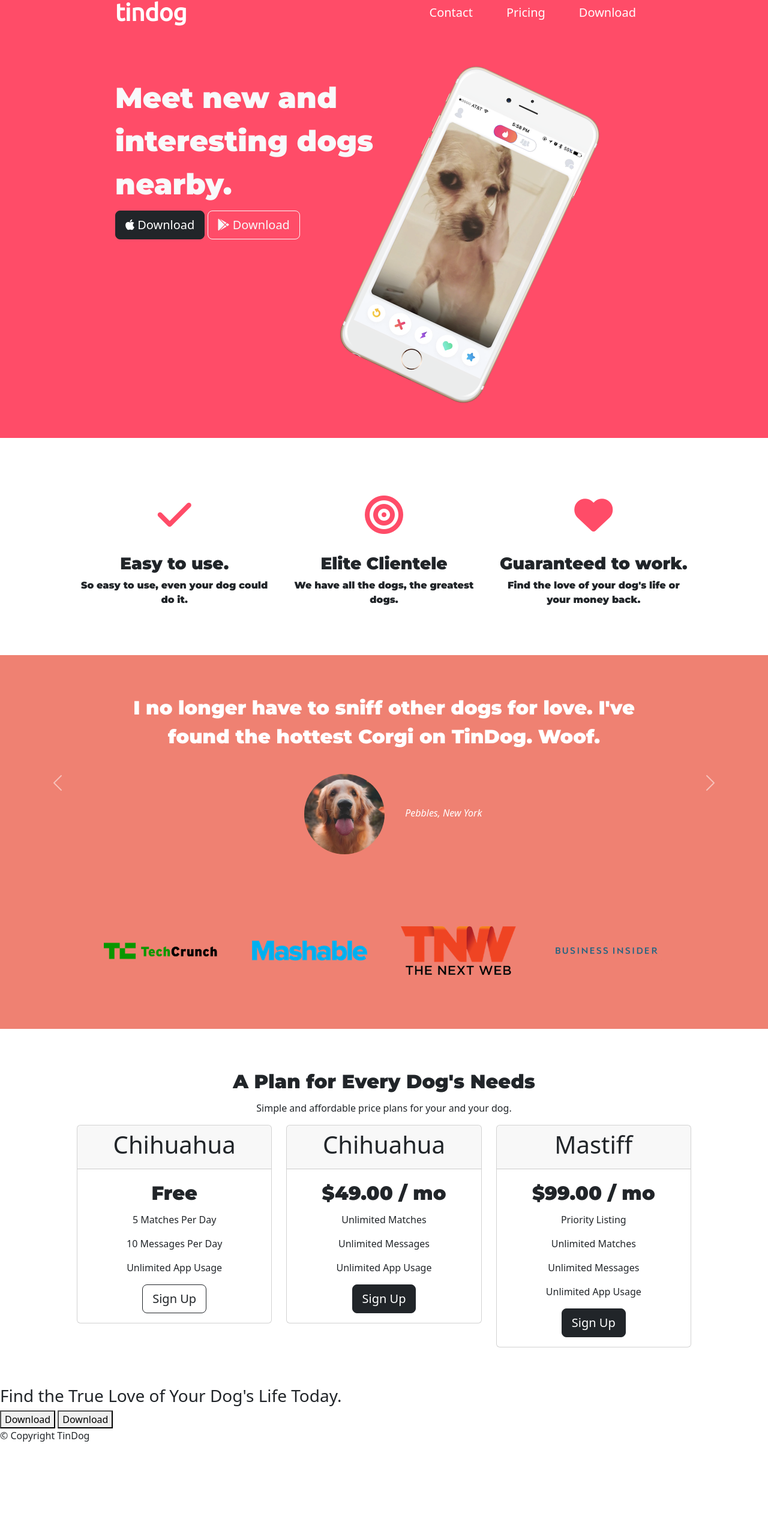
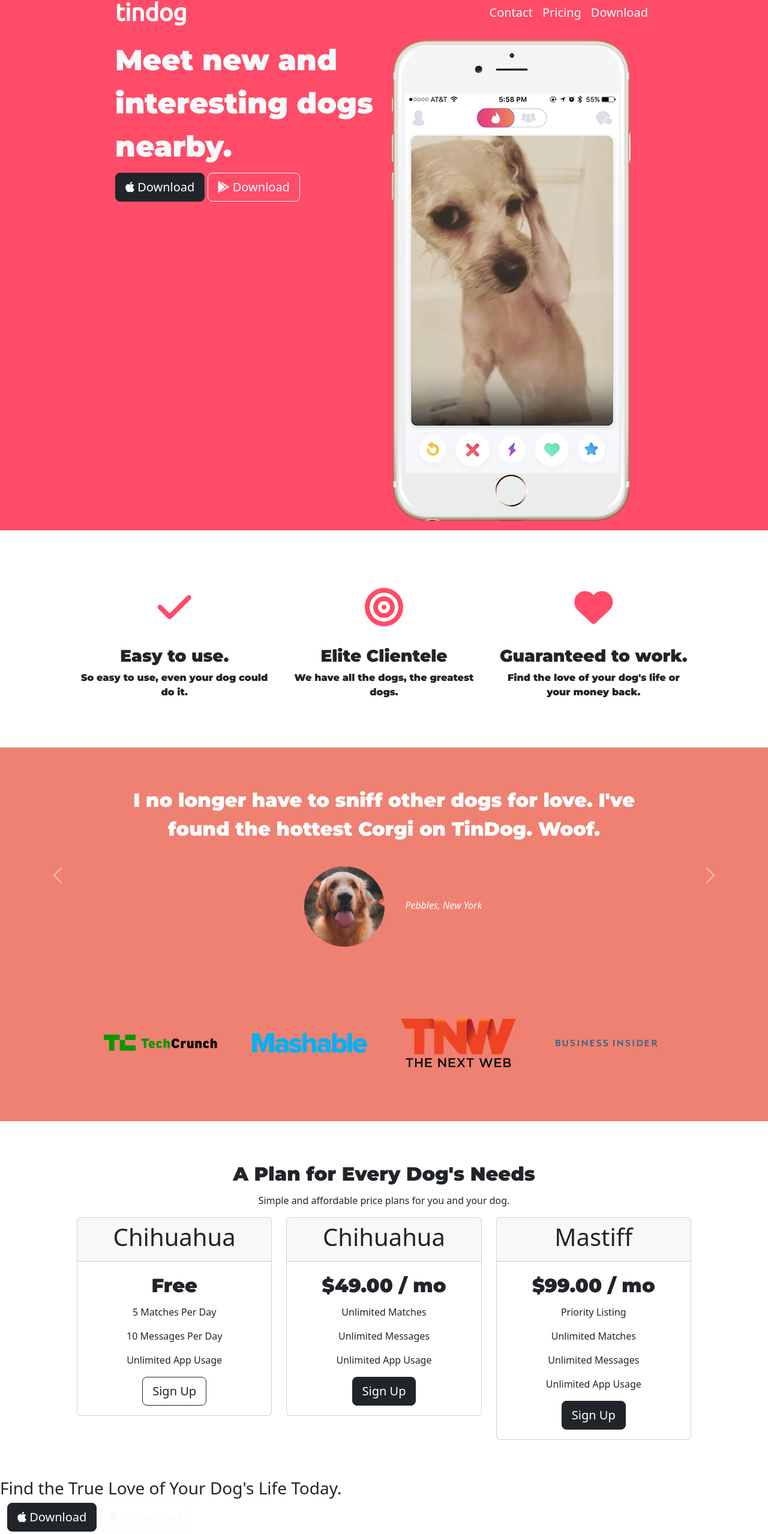
Before and after one commit to Luis080117/tindog-prototype, a plain HTML site: page index.html in a window 1280 px wide. Shown: the part 35-2592 px from the top of the page at 60% size. Before the commit the page ends 2456 px from the top, so only its background shows below. Drawn offline with nearby package versions, Linux system fonts and the light colour scheme.

Commit message:
Add files via upload

```diff
--- a/index.html
+++ b/index.html
@@ -26,16 +26,16 @@
       <button class="navbar-toggler" type="button" data-bs-toggle="collapse" data-bs-target="#navbarNav" aria-controls="navbarNav" aria-expanded="false" aria-label="Toggle navigation">
         <span class="navbar-toggler-icon"></span>
       </button>
-      <div class="collapse navbar-collapse" id="navbarNav">
+      <div class="collapse navbar-collapse div-menu" id="navbarNav">
         <ul class="navbar-nav ms-auto">
           <li class="navbar-item">
-            <a class="nav-link active classy" aria-current="page" href="#" style="padding: 0 28px;">Contact</a>
+            <a class="nav-link active classy" aria-current="page" href="#">Contact</a>
           </li>
           <li class="navbar-item">
-            <a class="nav-link active classy" aria-current="page" href="#" style="padding: 0 28px;">Pricing</a>
+            <a class="nav-link active classy" aria-current="page" href="#">Pricing</a>
           </li>
           <li class="navbar-item">
-            <a class="nav-link active classy" aria-current="page" href="#" style="padding: 0 28px;">Download</a>
+            <a class="nav-link active classy" aria-current="page" href="#">Download</a>
           </li>
         </ul>
       </div>
@@ -43,17 +43,17 @@
 
     <!-- Title -->
 
-    <div class="row" style="padding: 7% 0%;">
-      <div class="col-lg-6 text-light"><h1 class="montserrat">Meet new and interesting dogs nearby.</h1>
-        <button type="button download-btn" class="btn btn-dark btn-lg">
+    <div class="row div-download">
+      <div class="col-lg-6 text-light div-meet"><h1 class="montserrat">Meet new and interesting dogs nearby.</h1>
+        <button type="button download-btn" class="btn btn-dark btn-lg margy">
           <i class="fa-brands fa-apple"></i>
           Download</button>
-        <button type="button download-btn" class="btn btn-outline-light btn-lg">
+        <button type="button download-btn" class="btn btn-outline-light btn-lg margy">
           <i class="fa-brands fa-google-play"></i>
           Download</button>
       </div>
-      <div class="col-lg-6">
-        <img src="images/iphone6.png" alt="iphone-mockup" style="transform: rotate(25deg)" width="60%">
+      <div class="col-lg-6 col-sm-12 div-dog">
+        <img class="dog-pic" src="images/iphone6.png" alt="iphone-mockup">
       </div>
     </div>
   </div>
@@ -133,7 +133,7 @@
   <section id="pricing">
 
     <h2>A Plan for Every Dog's Needs</h2>
-    <p>Simple and affordable price plans for your and your dog.</p>
+    <p>Simple and affordable price plans for you and your dog.</p>
 
     <div class="row">
       <div class="col-lg-4 col-md-6 col-sm-12 mb-3 mb-sm-0">
@@ -188,11 +188,15 @@
   <!-- Call to Action -->
 
   <section id="cta">
-
     <h3>Find the True Love of Your Dog's Life Today.</h3>
-    <button type="button">Download</button>
-    <button type="button">Download</button>
-
+    <div class="container-fluid">
+      <button type="button download-btn" class="btn btn-dark btn-lg margy-2">
+        <i class="fa-brands fa-apple"></i>
+        Download</button>
+      <button type="button download-btn" class="btn btn-outline-light btn-lg margy-2">
+        <i class="fa-brands fa-google-play"></i>
+        Download</button>
+    </div>
   </section>
 
 
```
